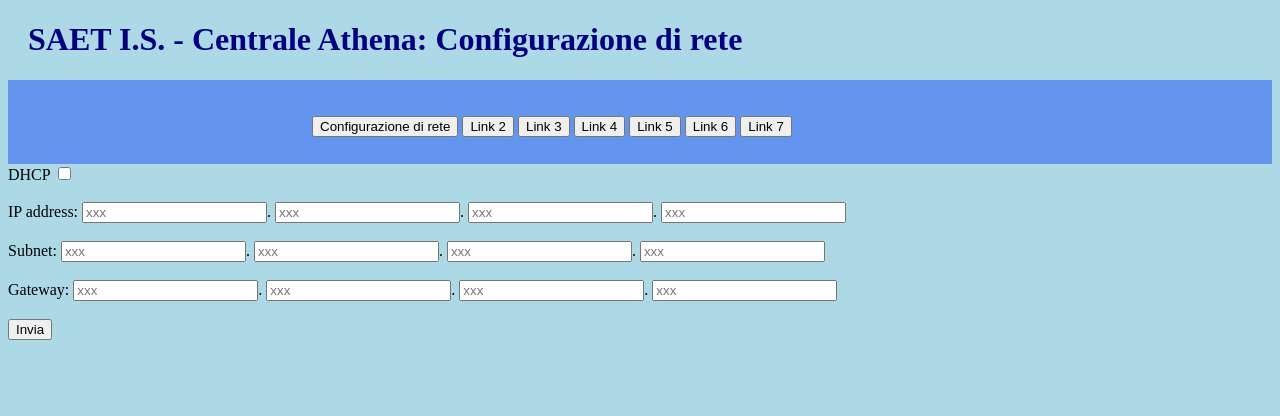
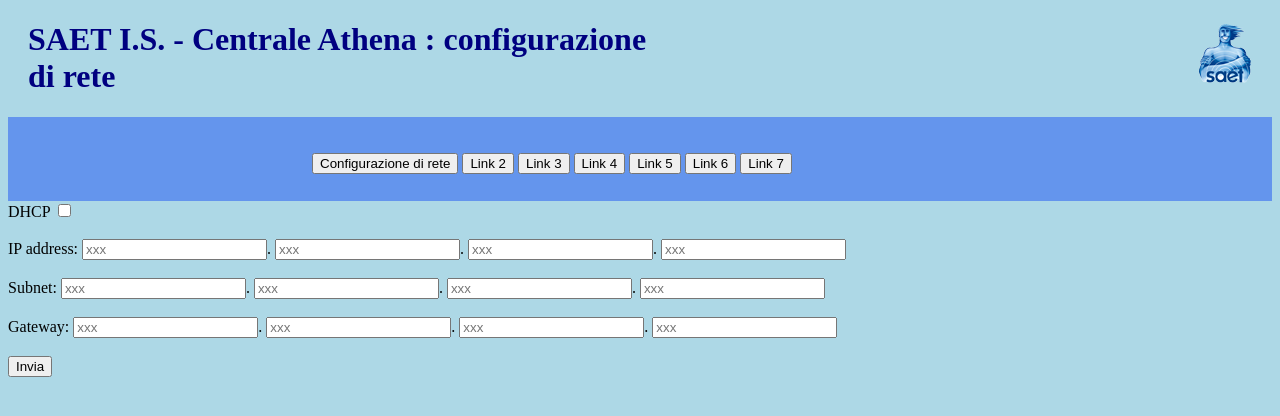
Before and after one commit to simoneantonietta/athenaWebserver, a plain HTML site: page webserver/serverroot/pagina1.html in a window 1280 px wide. Drawn offline with Linux system fonts and the light colour scheme.

Commit message:
Sistemati link tra pagine e intestazioni

```diff
--- a/webserver/serverroot/pagina1.html
+++ b/webserver/serverroot/pagina1.html
@@ -6,7 +6,18 @@
     <title>Saet I.S. || Athena</title>
   </head>
   <body>
-    <h1>SAET I.S. - Centrale Athena: Configurazione di rete</h1>
+    <h1>
+      <div class="row">
+        <div class="column">
+          SAET I.S. - Centrale Athena : configurazione di rete
+        </div>
+        <div class="column">
+          <a href="index.html">
+            <img src="favicon.ico" alt="descriptive text" style="float: right; margin-right: 15px;">
+          </a>
+        </div>
+      </div>
+    </h1>
     <div id="index-menu">
         <div class="table">
           <ul id="horizontal-list">
--- a/webserver/serverroot/style.css
+++ b/webserver/serverroot/style.css
@@ -26,3 +26,15 @@ ul#horizontal-list {
   ul#horizontal-list li {
     display: inline;
   }
+
+.column {
+  float: left;
+  width: 50%;
+}
+
+/* Clear floats after the columns */
+.row:after {
+  content: "";
+  display: table;
+  clear: both;
+}
```
Also changed, not shown: webserver/serverroot/footer.html (deleted, +0 -5 lines), webserver/serverroot/header.html (deleted, +0 -7 lines), webserver/serverroot/index.html (+18 -1 lines), webserver/serverroot/pagina2.html (+12 -1 lines), webserver/serverroot/pagina3.html (+12 -2 lines), webserver/serverroot/pagina4.html (+12 -1 lines), webserver/serverroot/pagina5.html (+12 -1 lines), webserver/serverroot/pagina6.html (+12 -1 lines), webserver/serverroot/pagina7.html (+12 -1 lines), webserver/serverroot/cat.jpg (deleted).
